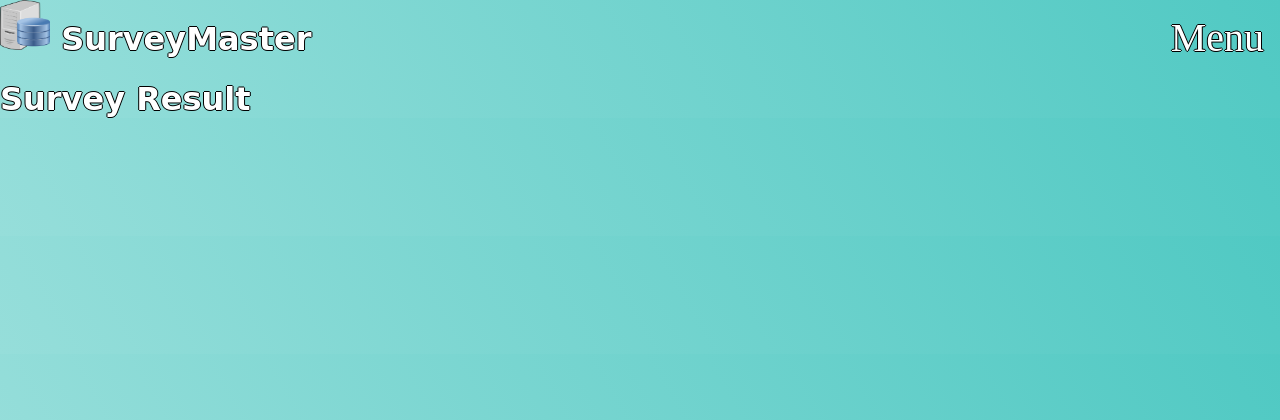
After one commit to bru0407/survey, a PHP site: page /HTML/Result.html in a window 1280 px wide. The commit adds this page. Shown: the top 420 px of the page. Run offline with PHP 8.4, Linux system fonts and the light colour scheme.

Commit message:
Add files via upload

```diff
--- a/Survey/CSS/Header.css
+++ b/Survey/CSS/Header.css
@@ -70,6 +70,7 @@
 
 .logo_container h1 span{
 
+color:#FFFFFF;
   font-weight: 800;
 
 }
--- a/Survey/CSS/Style.css
+++ b/Survey/CSS/Style.css
@@ -218,9 +218,15 @@ height: 20px;
 }
 .images p{
 	position:relative;
-	width:100;
+	width:100%;
 	text-align:center;
 	left:0;
 	color:black;
 	font-family:cursive;
 }
+#demo{
+	color:black;
+	font-family:cursive;
+	font-size:24px;
+	border:1px solid black;
+}
--- a/Survey/HTML/CreateAccount.html
+++ b/Survey/HTML/CreateAccount.html
@@ -46,7 +46,7 @@
 </button>
 <div class="dropdown-content">
           <a href="./CreateAccount.html">Register</a>
-<a href="CreateSurvey.html">Create Survey</a>
+<a href="./Result.html">Results</a>
           <a href="./Login.html">Login</a>
 </div>
 </div>
--- a/Survey/HTML/Login.html
+++ b/Survey/HTML/Login.html
@@ -46,7 +46,7 @@
 </button>
 <div class="dropdown-content">
           <a href="./CreateAccount.html">Register</a>
-<a href="CreateSurvey.html">Create Survey</a>
+<a href="./Result.html">Results</a>
           <a href="./Login.html">Login</a>
 </div>
 </div>
--- /dev/null
+++ b/Survey/HTML/Result.html
@@ -0,0 +1,46 @@
+<!DOCTYPE html>
+<html lang="en">
+<head>
+  <meta charset="UTF-8">
+<link rel="stylesheet" type="text/css" href="../CSS/Header.css">
+  <link rel="stylesheet" href="../CSS/Style.css" type="text/css">
+  <title>Result</title>
+</head>
+<body>
+<div class="header">
+
+      <div class="inner_header">
+
+        <div class="logo_container">
+
+        <a href="./Home.html">
+
+          <h1>
+
+            <img src="../Images/DB.png" alt="" width="50" height="50">
+
+            Survey<span>Master</span>
+
+          </h1>
+
+        </a>
+
+      </div>
+
+<ul class="navigation">
+
+<div class="dropdown">
+	<button class="dropbtn">Menu<i class="down"></i>
+</button>
+<div class="dropdown-content">
+          <a href="./CreateAccount.html">Register</a> <a href="./Survey.html">Survey</a><a href="./CreateSurvey.html">Create Survey</a><a href="./Result.html">Results</a><a href="./Login.html">Logout</a>
+</div>
+</div>
+        </ul>
+
+      </div>
+
+    </div>
+<h1>Survey Result</h1>
+</body>
+</html>
--- a/Survey/HTML/home.html
+++ b/Survey/HTML/home.html
@@ -11,11 +11,11 @@
 <div style="width:800px; margin:0 auto;">
 <h1>Welcome to SurveyMaster</h1>
 <div class="images">
-<a href="Login.html"><img src="../Images/Survey.png" alt="" width="200"height="200">
+<a href="./Login.html"><img src="../Images/Survey.png" alt="" width="200"height="200">
 <p>Member Login</p>
 </div>
 <div class="images">
-<a href="CreateAccount.html"><img src="../Images/NewUser.png" alt="" width="200"height="200">
+<a href="./CreateAccount.html"><img src="../Images/NewUser.png" alt="" width="200"height="200">
 <p>New User</p>
 </div>
 </div>
```
Also changed, not shown: Survey/HTML/CreateSurvey.html (+20 -4 lines), Survey/HTML/Survey.html (+32 -5 lines).
